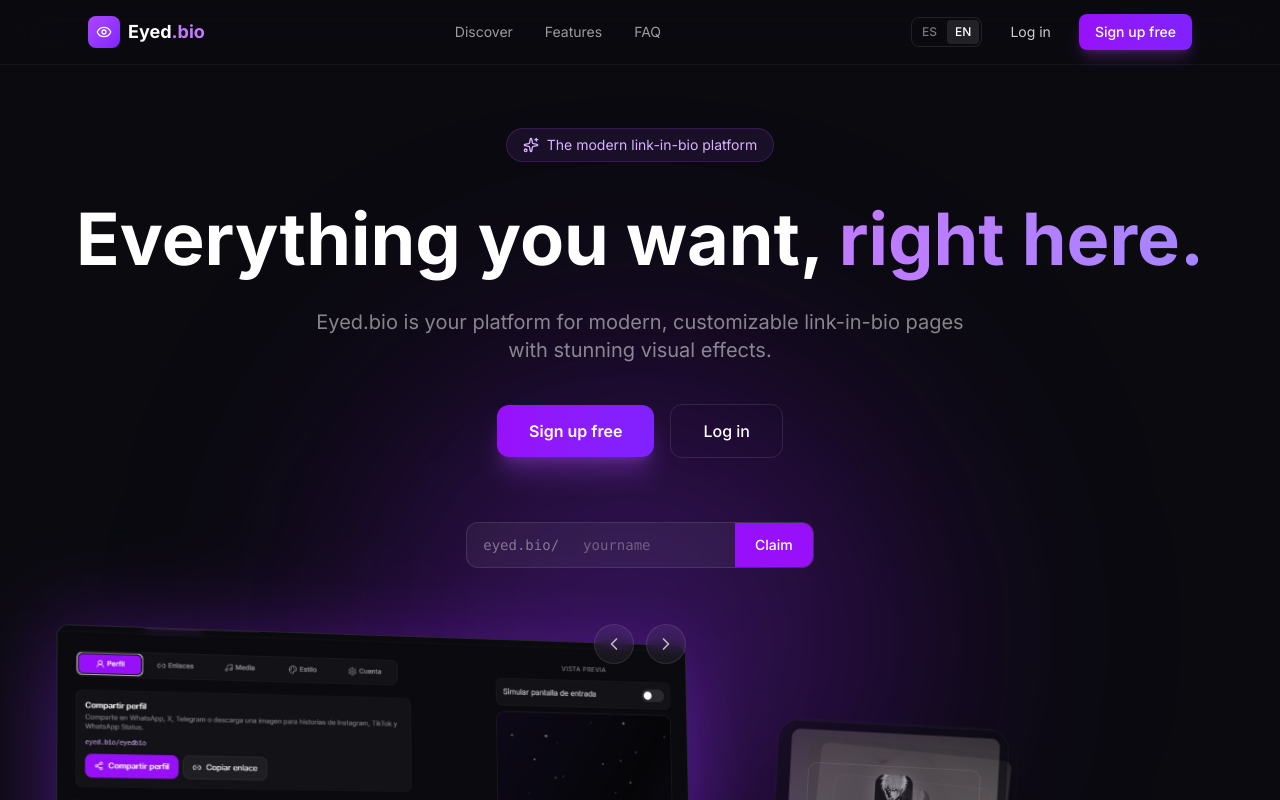
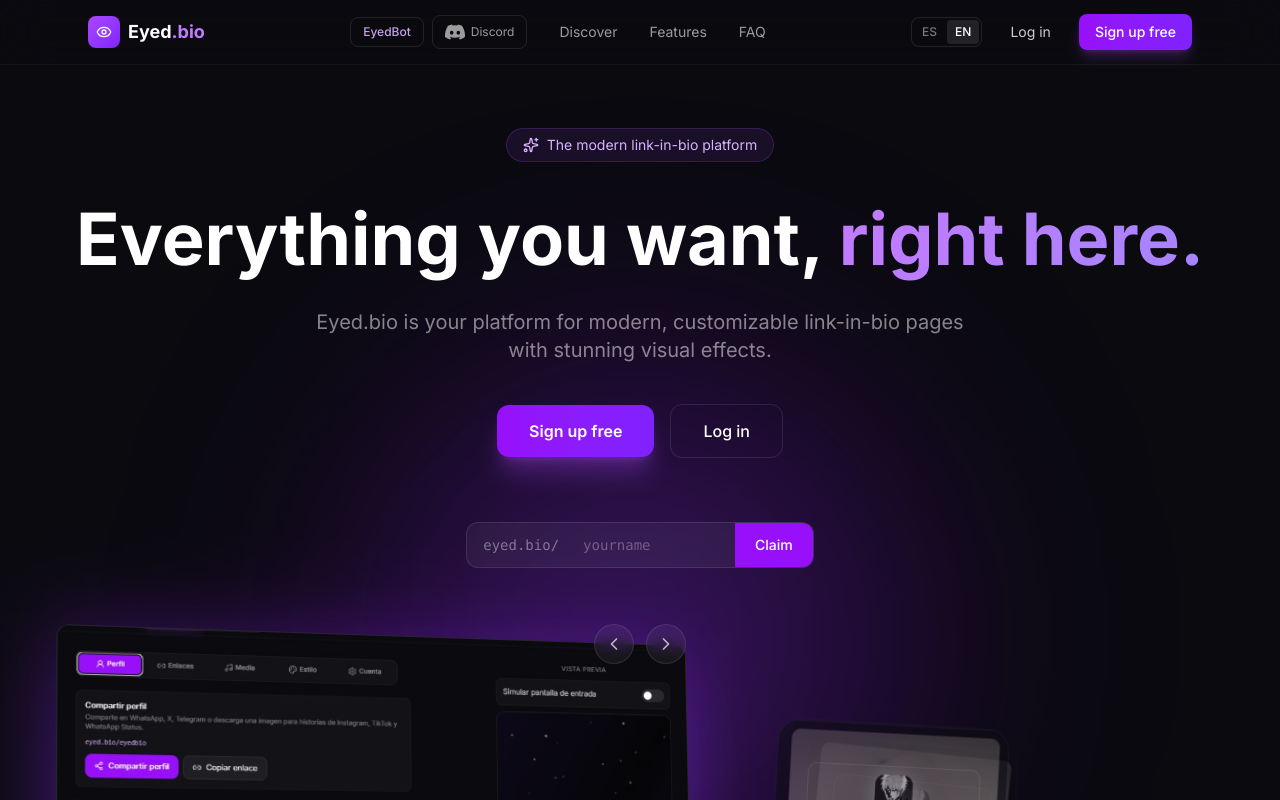
Before and after one commit to IgnacioLondono/Eyedbio, a Next.js app: page / in a window 1280 px wide. Shown: the top 800 px of the page. Built offline with nearby package versions, Linux system fonts and the light colour scheme; no server answers; the database is empty.

Commit message:
Anadir enlace al panel EyedBot en la web de comunidad.

```diff
--- a/src/components/CommunityDiscordLink.tsx
+++ b/src/components/CommunityDiscordLink.tsx
@@ -1,5 +1,7 @@
 import { DiscordIcon } from "@/components/PlatformIcons";
 import {
+  COMMUNITY_BOT_LABEL,
+  COMMUNITY_BOT_URL,
   COMMUNITY_DISCORD_LABEL,
   COMMUNITY_DISCORD_URL,
 } from "@/lib/community";
@@ -10,6 +12,9 @@
   className?: string;
 }
 
+const headerLinkClass =
+  "inline-flex items-center gap-1.5 px-3 py-1.5 text-xs text-white/60 hover:text-white border border-white/10 rounded-lg transition-colors";
+
 export default function CommunityDiscordLink({
   variant = "button",
   className = "",
@@ -19,15 +24,25 @@
 
   if (variant === "header") {
     return (
+      <div className={`inline-flex items-center gap-2 ${className}`}>
+        <a
+          href={COMMUNITY_BOT_URL}
+          target="_blank"
+          rel="noopener noreferrer"
+          className={`${headerLinkClass} hover:bg-purple-500/10 hover:border-purple-500/30`}
+        >
+          <span className="font-medium text-purple-300/90">{COMMUNITY_BOT_LABEL}</span>
+        </a>
         <a
           href={COMMUNITY_DISCORD_URL}
           target="_blank"
           rel="noopener noreferrer"
-        className={`inline-flex items-center gap-1.5 px-3 py-1.5 text-xs text-white/60 hover:text-white border border-white/10 rounded-lg hover:bg-[#5865F2]/10 hover:border-[#5865F2]/30 transition-colors ${className}`}
+          className={`${headerLinkClass} hover:bg-[#5865F2]/10 hover:border-[#5865F2]/30`}
         >
           <DiscordIcon />
           <span className="hidden sm:inline">Discord</span>
         </a>
+      </div>
     );
   }
 
@@ -45,6 +60,15 @@
             Comunidad en Discord para usuarios de Eyed.bio: soporte, novedades,
             ideas y feedback directo con el equipo.
           </p>
+          <div className="flex flex-col sm:flex-row items-center justify-center gap-3">
+            <a
+              href={COMMUNITY_BOT_URL}
+              target="_blank"
+              rel="noopener noreferrer"
+              className="inline-flex items-center gap-2 px-6 py-3 text-sm font-semibold bg-gradient-to-r from-purple-600 to-violet-600 hover:from-purple-500 hover:to-violet-500 text-white rounded-xl transition-colors shadow-lg shadow-purple-500/25"
+            >
+              {COMMUNITY_BOT_LABEL}
+            </a>
             <a
               href={COMMUNITY_DISCORD_URL}
               target="_blank"
@@ -55,19 +79,30 @@
               Entrar al Discord
             </a>
           </div>
+        </div>
       </section>
     );
   }
 
   return (
+    <div className={`inline-flex flex-wrap items-center gap-2 ${className}`}>
+      <a
+        href={COMMUNITY_BOT_URL}
+        target="_blank"
+        rel="noopener noreferrer"
+        className="inline-flex items-center gap-2 px-5 py-2.5 text-sm font-medium border border-purple-500/30 bg-purple-500/10 text-white rounded-xl hover:bg-purple-500/20 transition-colors"
+      >
+        {COMMUNITY_BOT_LABEL}
+      </a>
       <a
         href={COMMUNITY_DISCORD_URL}
         target="_blank"
         rel="noopener noreferrer"
-      className={`inline-flex items-center gap-2 px-5 py-2.5 text-sm font-medium border border-[#5865F2]/30 bg-[#5865F2]/10 text-white rounded-xl hover:bg-[#5865F2]/20 transition-colors ${className}`}
+        className="inline-flex items-center gap-2 px-5 py-2.5 text-sm font-medium border border-[#5865F2]/30 bg-[#5865F2]/10 text-white rounded-xl hover:bg-[#5865F2]/20 transition-colors"
       >
         <DiscordIcon />
         Discord de {COMMUNITY_DISCORD_LABEL}
       </a>
+    </div>
   );
 }
--- a/src/components/LandingPage.tsx
+++ b/src/components/LandingPage.tsx
@@ -71,7 +71,7 @@
 
   return (
     <div className="min-h-screen bg-[#0a0a0f] text-white overflow-x-hidden">
-      <Navbar showCommunityLink={false} />
+      <Navbar showCommunityLink />
 
       <section className="relative pt-32 pb-20 px-6">
         <div className="absolute inset-0 overflow-hidden pointer-events-none">
--- a/src/lib/community.ts
+++ b/src/lib/community.ts
@@ -2,3 +2,8 @@
 export const COMMUNITY_DISCORD_URL = "https://discord.gg/eN6eQdGn87";
 
 export const COMMUNITY_DISCORD_LABEL = "EyedComun";
+
+/** Panel web del bot de Discord (EyedBot). */
+export const COMMUNITY_BOT_URL = "https://eyedcomun.me/";
+
+export const COMMUNITY_BOT_LABEL = "EyedBot";
```
Lines whose indentation alone changed are shown as unchanged.
